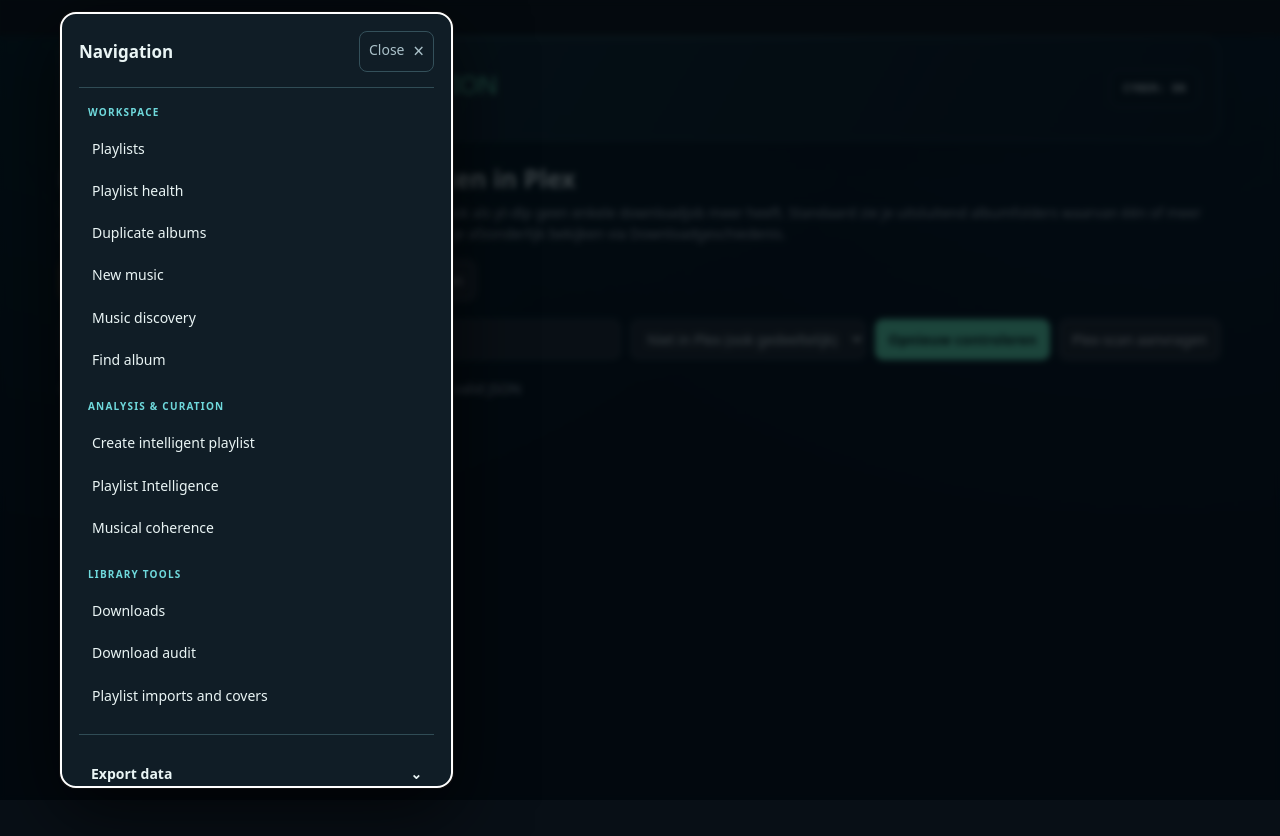
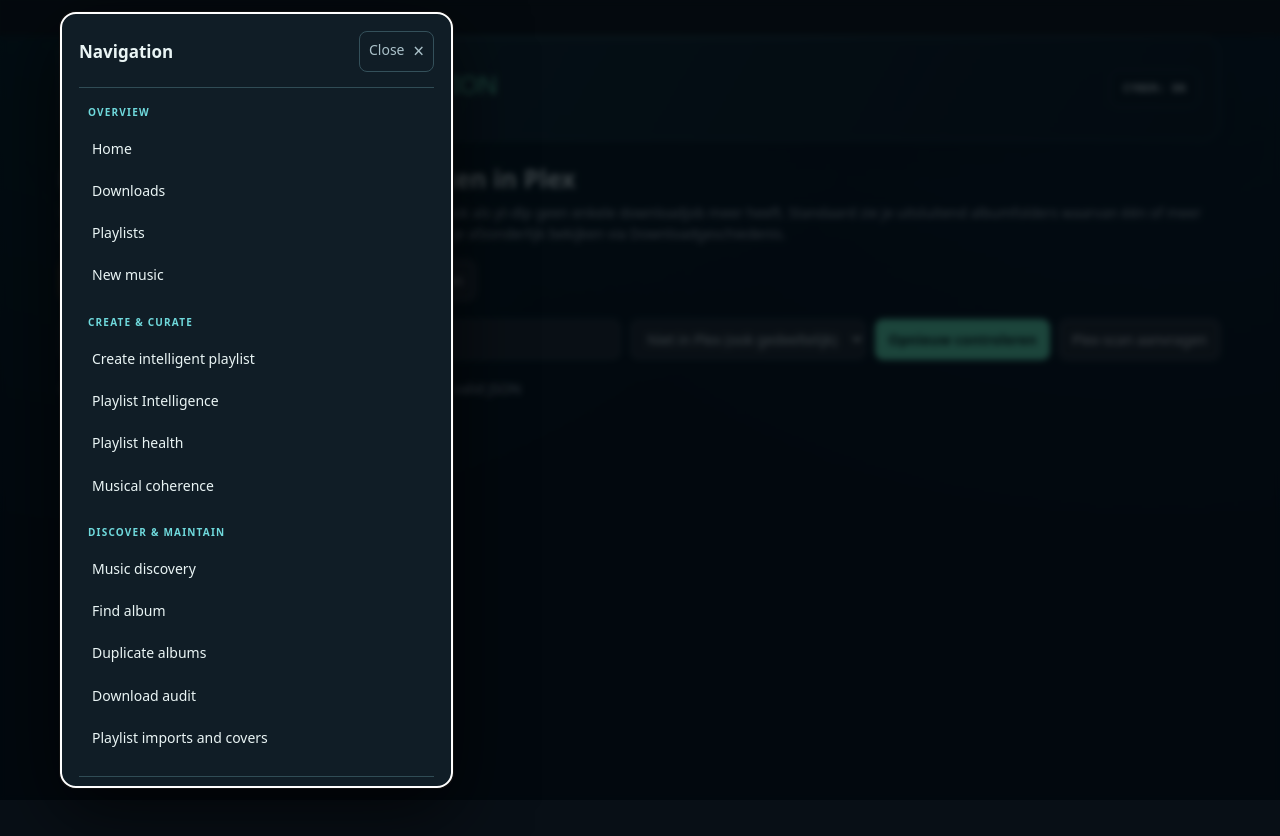
Before and after one commit to tpepels/plex-playlist-builder, a Flask app: template app/templates/disk_audit.html in a window 1280 px wide, after a click on "Open navigation menu". Run offline with Flask 3, Linux system fonts and the light colour scheme; the template is opened without the code that fills it, so the values that code supplies are empty; parts of the project's set-up code (start-up, migrations or seed data) failed here and were passed over; some libraries are stand-ins or nearby versions.

Commit message:
Consolidate global music navigation with Home, Downloads and Playlist workspace routes

```diff
--- a/app/templates/_site_navigation.html
+++ b/app/templates/_site_navigation.html
@@ -1,26 +1,27 @@
 <div id="siteNavigationBackdrop" class="site-nav-backdrop" hidden></div>
 <aside id="siteNavigationPanel" class="site-nav-panel" role="dialog" aria-modal="true"
-      aria-label="Playlist manager navigation" tabindex="-1" hidden>
+      aria-label="Music workspace navigation" tabindex="-1" hidden>
   <div class="site-nav-head">
     <strong>Navigation</strong>
     <button id="siteNavigationClose" class="site-nav-close" type="button" aria-label="Close navigation menu">Close <span aria-hidden="true">×</span></button>
   </div>
-  <nav aria-label="Playlist manager sections" class="site-nav-links">
-    <span class="site-nav-section">WORKSPACE</span>
-    <a href="/?view=playlists">Playlists</a>
-    <a href="/?view=health">Playlist health</a>
-    <a href="/?view=duplicates">Duplicate albums</a>
-    <a href="/?view=newmusic">New music</a>
-    <a href="/?view=isc">Music discovery</a>
-    <a href="/?view=discover">Find album</a>
-    <span class="site-nav-section">ANALYSIS &amp; CURATION</span>
+  <nav aria-label="Music workspace sections" class="site-nav-links">
+    <span class="site-nav-section">OVERVIEW</span>
+    <a href="/">Home</a>
+    <a href="/downloads">Downloads</a>
+    <a href="/playlists">Playlists</a>
+    <a href="/playlists?view=newmusic">New music</a>
+    <span class="site-nav-section">CREATE &amp; CURATE</span>
     <a href="/playlist-generator">Create intelligent playlist</a>
     <a href="/playlist-intelligence">Playlist Intelligence</a>
+    <a href="/playlists?view=health">Playlist health</a>
     <a href="/musical-coherence">Musical coherence</a>
-    <span class="site-nav-section">LIBRARY TOOLS</span>
-    <a href="/downloads">Downloads</a>
+    <span class="site-nav-section">DISCOVER &amp; MAINTAIN</span>
+    <a href="/playlists?view=isc">Music discovery</a>
+    <a href="/playlists?view=discover">Find album</a>
+    <a href="/playlists?view=duplicates">Duplicate albums</a>
     <a href="/downloads-audit">Download audit</a>
-    <a href="/?view=playlists">Playlist imports and covers</a>
+    <a href="/playlists">Playlist imports and covers</a>
   </nav>
   <details class="site-nav-exports">
     <summary>Export data <span aria-hidden="true">⌄</span></summary>
```
